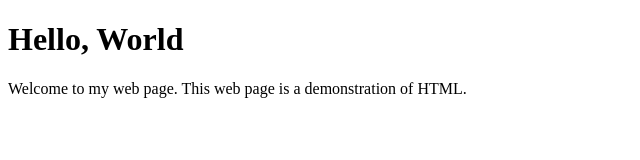
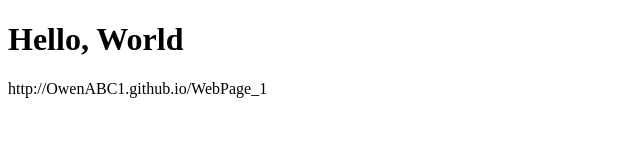
Before and after one commit to OwenABC1/WebPage_1, a plain HTML site: page index.html in a window 1280 px wide. Shown: the whole page, without its empty margins (0-640 px from the left). Drawn offline with Linux system fonts and the light colour scheme.

Commit message:
Update index.html

```diff
--- a/index.html
+++ b/index.html
@@ -7,8 +7,7 @@
 
 <p>
 
-Welcome to my web page. This web page is a demonstration of HTML.
-
+http://OwenABC1.github.io/WebPage_1
 </p>
 
 </body>
```
